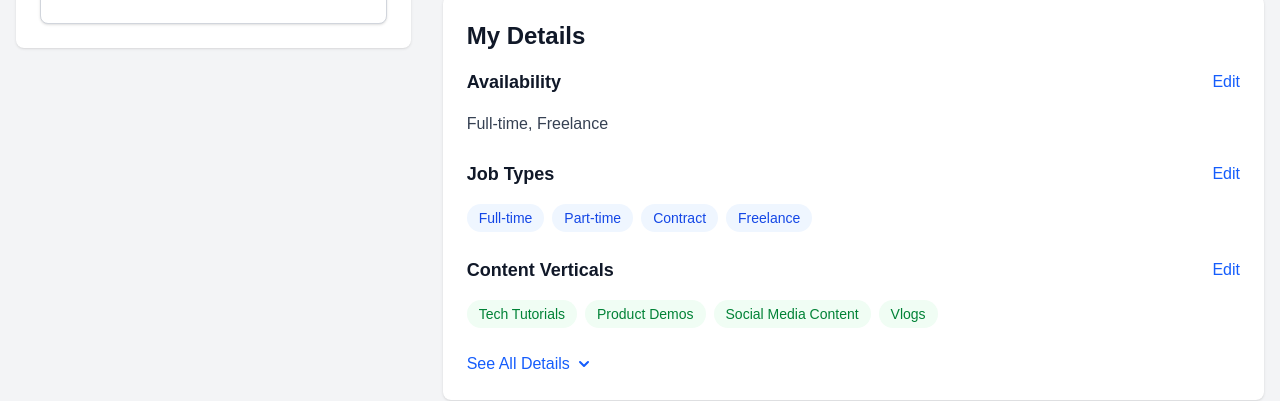
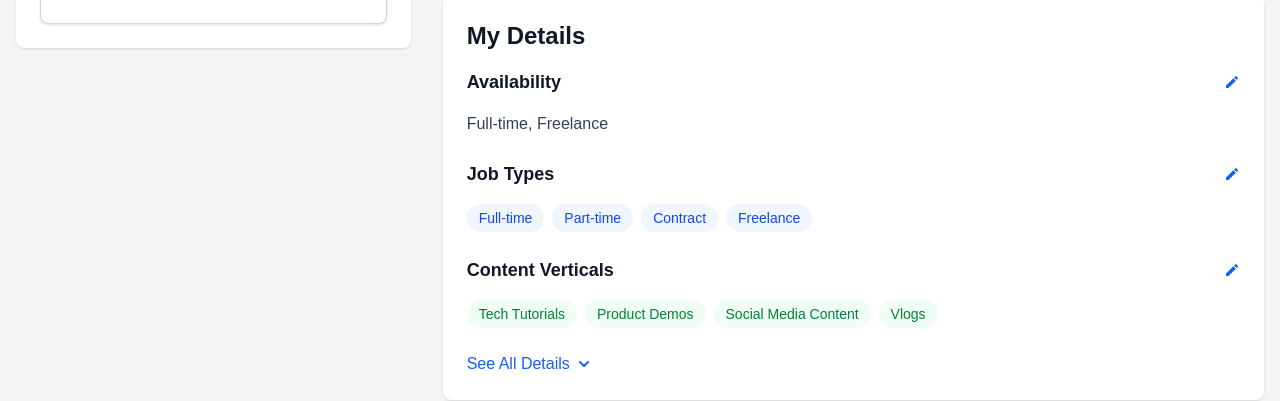
Before and after one commit to yeshu10/rosterprofile, a Next.js app: page /profile/1 in a window 1280 px wide. Shown: the part 816-1217 px from the top of the page. Built offline with nearby package versions, Linux system fonts and the light colour scheme.

Commit message:
update edit  icons

```diff
--- a/src/components/ProfileDetails.tsx
+++ b/src/components/ProfileDetails.tsx
@@ -3,6 +3,9 @@
 import { useState, useRef, useEffect } from 'react';
 import { useAppSelector, useAppDispatch } from '@/lib/hooks';
 import { updateMyDetails } from '@/lib/profileSlice';
+import {  FaCheck } from "react-icons/fa";
+import { MdEdit } from "react-icons/md";
+
 
 
 
@@ -238,7 +241,8 @@ export default function ProfileDetails() {
             onClick={() => setIsEditing(!isEditing)}
             className="text-blue-600 hover:text-blue-800"
           >
-            {isEditing ? 'Done' : 'Edit'}
+
+             {isEditing ? <FaCheck /> : < MdEdit />}
           </button>
         </div>
         <div ref={ref} className="flex flex-wrap gap-2">
@@ -311,7 +315,8 @@ export default function ProfileDetails() {
               onClick={() => setIsEditingAvailability(!isEditingAvailability)}
               className="text-blue-600 hover:text-blue-800"
             >
-              {isEditingAvailability ? 'Done' : 'Edit'}
+
+              {isEditingAvailability ? <FaCheck /> : < MdEdit />}
             </button>
           </div>
           <div ref={availabilityRef} className="relative">
```
